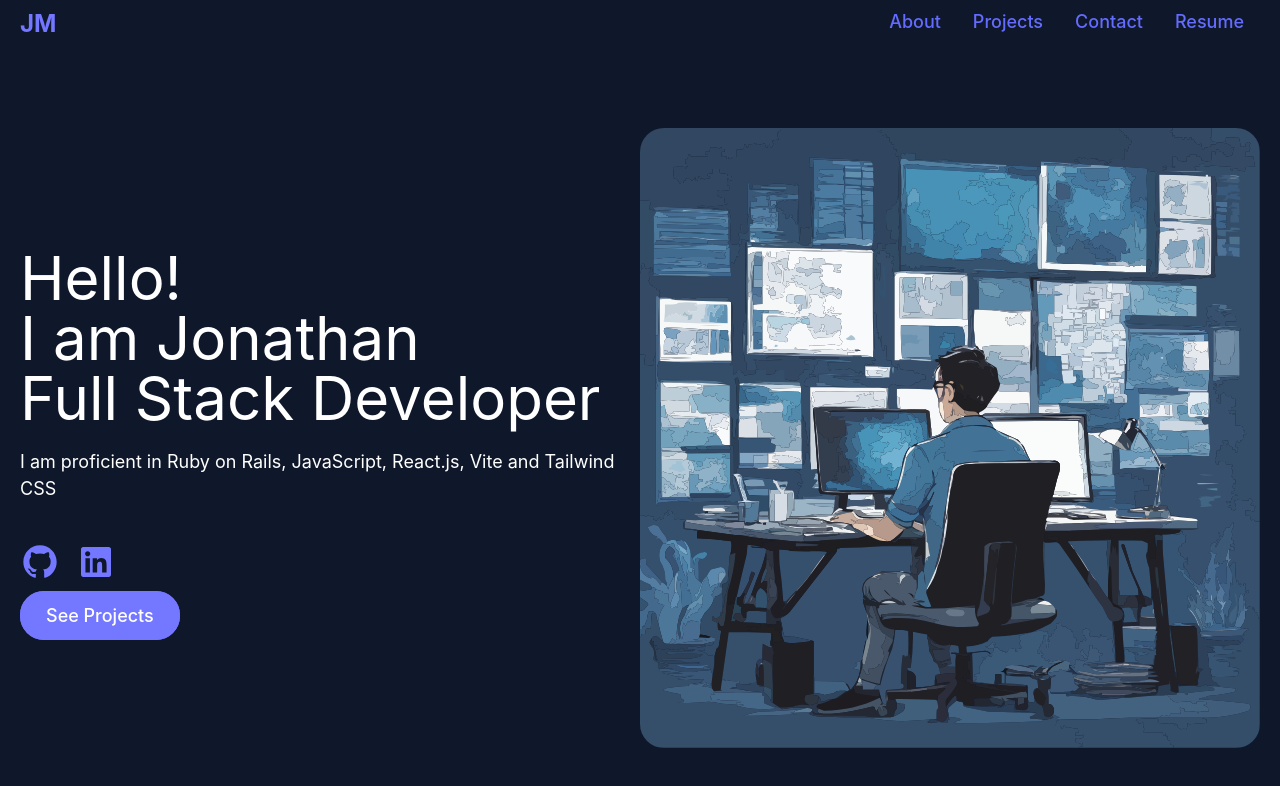
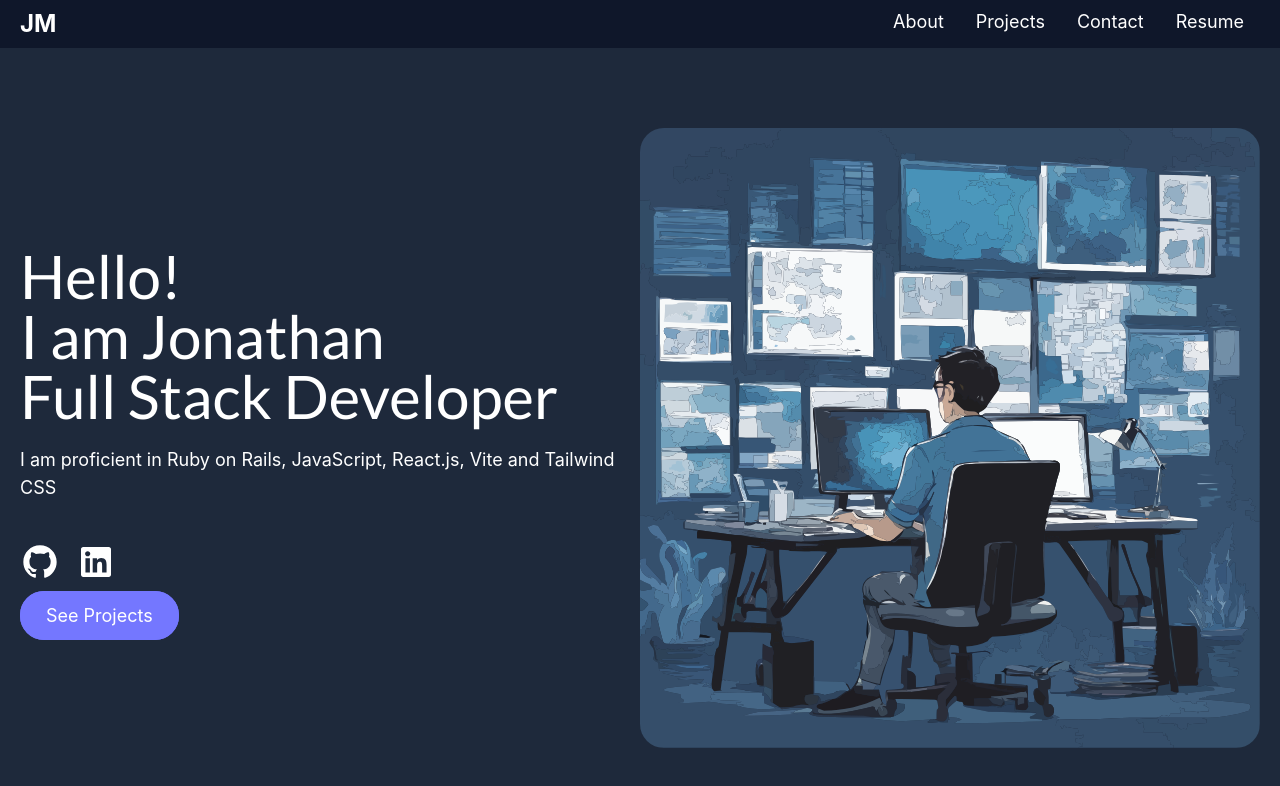
Before and after one commit to JonathanMendler/portfolio, a React (Vite) app: page / in a window 1280 px wide. Shown: the top 786 px of the page. Built offline with nearby package versions, Linux system fonts and the light colour scheme.

Commit message:
Update index.css

```diff
--- a/index.html
+++ b/index.html
@@ -4,6 +4,9 @@
     <meta charset="UTF-8" />
     <link rel="icon" type="image/svg+xml" href="/vite.svg" />
     <meta name="viewport" content="width=device-width, initial-scale=1.0" />
+    <link rel="preconnect" href="https://fonts.googleapis.com">
+    <link rel="preconnect" href="https://fonts.gstatic.com" crossorigin>
+    <link href="https://fonts.googleapis.com/css2?family=Lato&display=swap" rel="stylesheet">
     <title>Jonathan Mendler</title>
   </head>
   <body>
--- a/src/App.css
+++ b/src/App.css
@@ -19,16 +19,12 @@
   background: #0F172A;
 }
 
-.bg-secondery {
+.bg-secondary {
   background: #1E293B;
 }
 
 .bg-accent {
   background: #7477FF;
-}
-
-.text-accent {
-  color: #7477FF;
 }
 
 
@@ -43,3 +39,10 @@
 .mobile-nav {
   @apply block md:hidden fixed top-10 py-2 w-full h-full bg-gray-900 duration-500;
 }
+
+/* Hero */
+h1{
+  font-family: "Lato", sans-serif;
+  font-weight: 400;
+  font-style: normal;
+}
--- a/src/components/Hero.jsx
+++ b/src/components/Hero.jsx
@@ -5,7 +5,7 @@
 
 const Hero = () => {
   return (
-    <section className="bg-primary px-5 text-white py-32">
+    <section className="bg-secondary px-5 text-white py-32">
       <div className="container mx-auto grid md:grid-cols-2 items-center justify-center md:justify-between">
         <div className="hero-info pb-5 md:pb-0">
           <h1 className="text-4xl lg:text-6xl">
@@ -16,7 +16,7 @@
 
           <p className="py-5">I am proficient in Ruby on Rails, JavaScript, React.js, Vite and Tailwind CSS</p>
 
-          <div className="flex py-5 ">
+          <div className="flex py-5">
             <a href="https://github.com/JonathanMendler" className="pr-4 inline-block text-accent hover:text-white">
               {" "}
               <RiGithubFill size={40} />{" "}
@@ -32,7 +32,7 @@
 
           <a
             href="/#projects"
-            className=" btn bg-accent  border-2 border-[#7477FF] text-white px-6 py-3 rounded-3xl hover:bg-transparent"
+            className=" btn bg-accent border-2 border-[#7477FF] text-white px-6 py-3 rounded-3xl hover:bg-transparent"
           >
             See Projects
           </a>
--- a/src/index.css
+++ b/src/index.css
@@ -1,72 +1,13 @@
-@tailwind base;
-@tailwind components;
-@tailwind utilities;
-
-:root {
-  font-family: Inter, system-ui, Avenir, Helvetica, Arial, sans-serif;
-  line-height: 1.5;
-  font-weight: 400;
-
-  color-scheme: light dark;
-  color: rgba(255, 255, 255, 0.87);
-  background-color: #242424;
-
-  font-synthesis: none;
-  text-rendering: optimizeLegibility;
+body {
+  margin: 0;
+  font-family: -apple-system, BlinkMacSystemFont, 'Segoe UI', 'Roboto', 'Oxygen',
+    'Ubuntu', 'Cantarell', 'Fira Sans', 'Droid Sans', 'Helvetica Neue',
+    sans-serif;
   -webkit-font-smoothing: antialiased;
   -moz-osx-font-smoothing: grayscale;
 }
 
-a {
-  font-weight: 500;
-  color: #646cff;
-  text-decoration: inherit;
+code {
+  font-family: source-code-pro, Menlo, Monaco, Consolas, 'Courier New',
+    monospace;
 }
-a:hover {
-  color: #535bf2;
-}
-
-body {
-  margin: 0;
-  display: flex;
-  place-items: center;
-  min-width: 320px;
-  min-height: 100vh;
-}
-
-h1 {
-  font-size: 3.2em;
-  line-height: 1.1;
-}
-
-button {
-  border-radius: 8px;
-  border: 1px solid transparent;
-  padding: 0.6em 1.2em;
-  font-size: 1em;
-  font-weight: 500;
-  font-family: inherit;
-  background-color: #1a1a1a;
-  cursor: pointer;
-  transition: border-color 0.25s;
-}
-button:hover {
-  border-color: #646cff;
-}
-button:focus,
-button:focus-visible {
-  outline: 4px auto -webkit-focus-ring-color;
-}
-
-@media (prefers-color-scheme: light) {
-  :root {
-    color: #213547;
-    background-color: #ffffff;
-  }
-  a:hover {
-    color: #747bff;
-  }
-  button {
-    background-color: #f9f9f9;
-  }
-}
```
